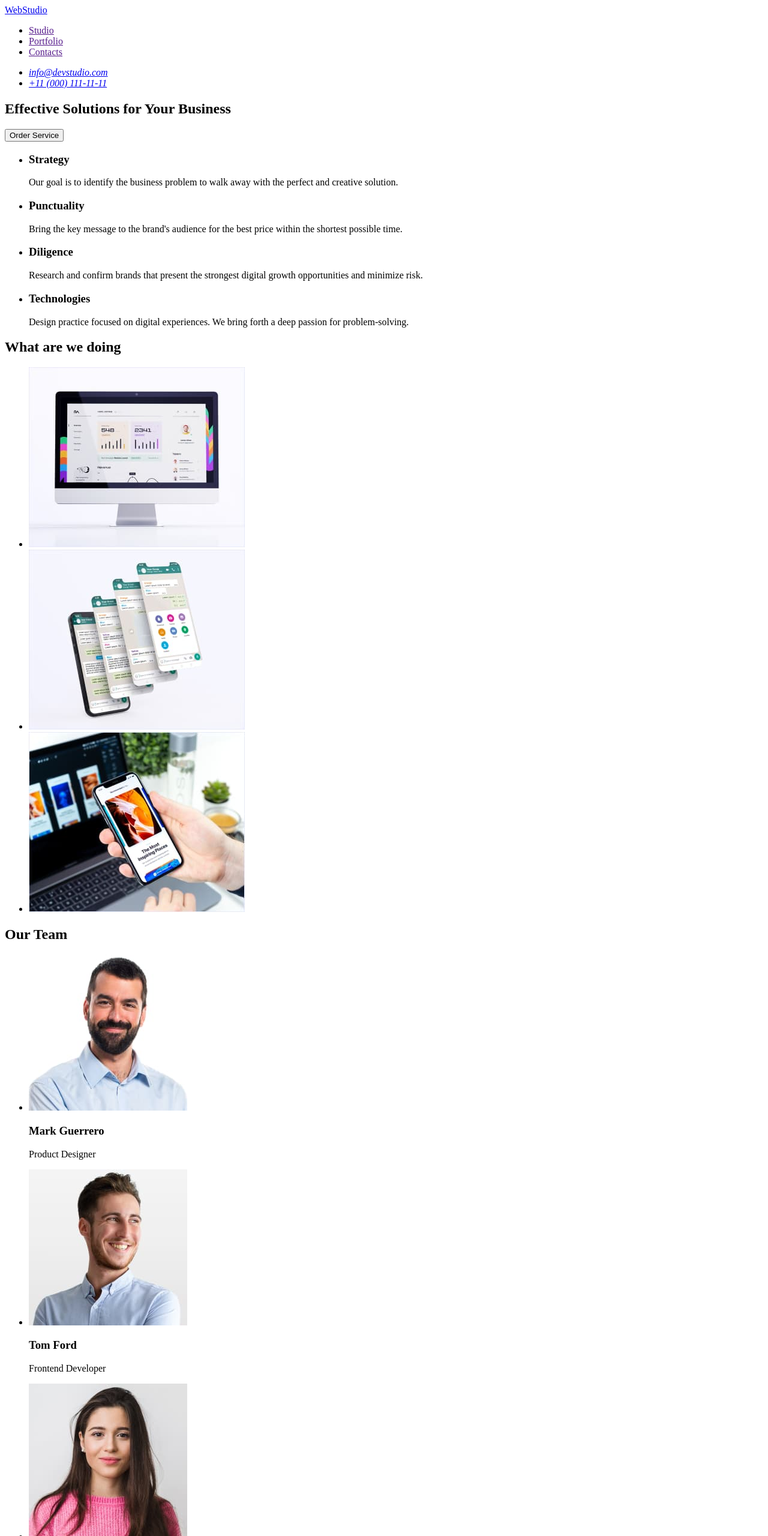
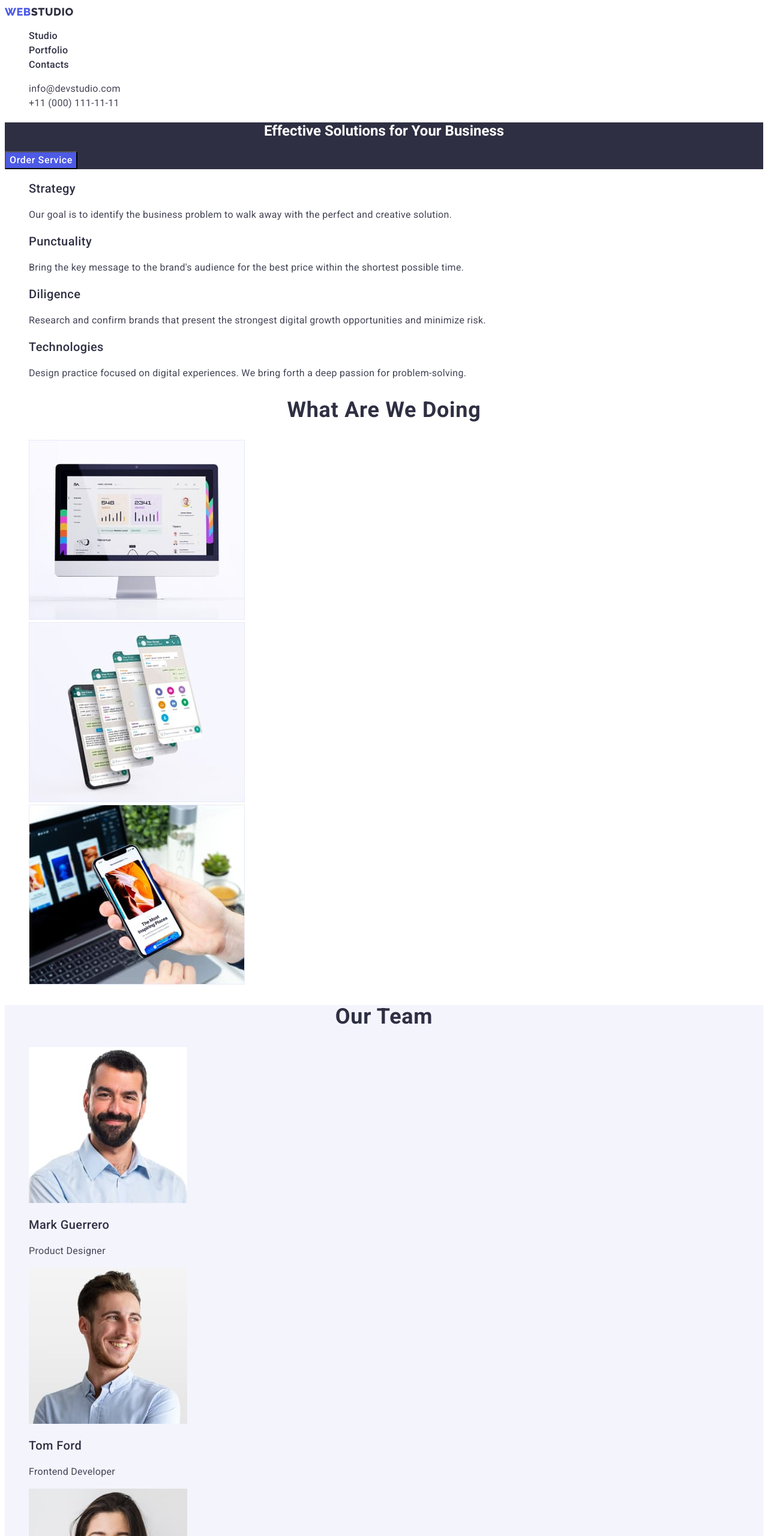
Before and after one commit to StasyukMaryna/goit-markup-hw-02, a plain HTML site: page index.html in a window 1280 px wide. Shown: the top 2560 px of the page at 60% size. Drawn offline with Linux system fonts and the light colour scheme.

Commit message:
Update index.html

```diff
--- a/index.html
+++ b/index.html
@@ -4,59 +4,84 @@
     <meta charset="UTF-8" />
     <meta http-equiv="X-UA-Compatible" content="IE=edge" />
     <meta name="viewport" content="width=device-width, initial-scale=1.0" />
-    <title>Document</title>
+    <title>Studio</title>
+    <link rel="stylesheet" href="./css/styles.css" />
+    <link rel="preconnect" href="https://fonts.googleapis.com" />
+    <link rel="preconnect" href="https://fonts.gstatic.com" crossorigin />
+    <link
+      href="https://fonts.googleapis.com/css2?family=Raleway:wght@800&family=Roboto:wght@400;500;700;900&display=swap"
+      rel="stylesheet"
+    />
   </head>
   <body>
-    <header>
-      <nav>
-        <a href="./index.html">WebStudio</a>
+    <header class="page-header">
+      <nav class="header-navigation">
+        <a class="header-logo" href="./index.html"
+          ><span class="accent">Web</span>Studio</a
+        >
 
-        <ul>
-          <li><a href="">Studio</a></li>
-          <li><a href="">Portfolio</a></li>
-          <li><a href="">Contacts</a></li>
+        <ul class="header-list">
+          <li class="header-item list">
+            <a class="header-link link" href="./index.html">Studio</a>
+          </li>
+          <li class="header-item list">
+            <a class="header-link link" href="./portfolio.html">Portfolio</a>
+          </li>
+          <li class="header-item list">
+            <a class="header-link link" href="">Contacts</a>
+          </li>
         </ul>
       </nav>
-      <address>
-        <ul>
-          <li><a href="mailto:info@devstudio.com">info@devstudio.com</a></li>
-          <li><a href="tel:+110001111111">+11 (000) 111-11-11</a></li>
+      <address class="address">
+        <ul class="box-address list">
+          <li>
+            <a class="header-address link" href="mailto:info@devstudio.com"
+              >info@devstudio.com</a
+            >
+          </li>
+          <li>
+            <a class="header-address link" href="tel:+110001111111"
+              >+11 (000) 111-11-11</a
+            >
+          </li>
         </ul>
       </address>
     </header>
     <main>
-      <section>
-        <h1>Effective Solutions for Your Business</h1>
-        <button type="button">Order Service</button>
+      <section class="service">
+        <h1 class="service-title">Effective Solutions for Your Business</h1>
+        <button class="service-button button" type="button">
+          Order Service
+        </button>
       </section>
 
-      <section>
-        <h2 hidden>features</h2>
-        <ul>
-          <li>
-            <h3>Strategy</h3>
-            <p>
+      <section class="rules">
+        <h2 class="hidden">features</h2>
+        <ul class="rules-list list">
+          <li class="rules-item">
+            <h3 class="rules-title">Strategy</h3>
+            <p class="rules-text">
               Our goal is to identify the business problem to walk away with the
               perfect and creative solution.
             </p>
           </li>
-          <li>
-            <h3>Punctuality</h3>
-            <p>
+          <li class="rules-item">
+            <h3 class="rules-title">Punctuality</h3>
+            <p class="rules-text">
               Bring the key message to the brand's audience for the best price
               within the shortest possible time.
             </p>
           </li>
-          <li>
-            <h3>Diligence</h3>
-            <p>
+          <li class="rules-item">
+            <h3 class="rules-title">Diligence</h3>
+            <p class="rules-text">
               Research and confirm brands that present the strongest digital
               growth opportunities and minimize risk.
             </p>
           </li>
-          <li>
-            <h3>Technologies</h3>
-            <p>
+          <li class="rules-item">
+            <h3 class="rules-title">Technologies</h3>
+            <p class="rules-text">
               Design practice focused on digital experiences. We bring forth a
               deep passion for problem-solving.
             </p>
@@ -64,66 +89,87 @@
         </ul>
       </section>
 
-      <section>
-        <h2>What are we doing</h2>
-        <ul>
-          <li>
-            <img src="./images/Rectangle71.jpg" alt="monitor" width="360" />
+      <section class="presentation">
+        <h2 class="presentation-title">What are we doing</h2>
+        <ul class="presentation-list list">
+          <li class="presentation-item">
+            <img
+              class="presentatin-image"
+              src="./images/Rectangle71.jpg"
+              alt="monitor"
+              width="360"
+            />
           </li>
-          <li>
+          <li class="presentation-item">
             <img
+              class="presentatin-image"
               src="./images/Rectangle71_1.jpg"
               alt="information"
               width="360"
             />
           </li>
-          <li>
-            <img src="./images/Rectangle71_2.jpg" alt="telephone" width="360" />
+          <li class="presentation-item">
+            <img
+              class="presentatin-image"
+              src="./images/Rectangle71_2.jpg"
+              alt="telephone"
+              width="360"
+            />
           </li>
         </ul>
       </section>
 
-      <section>
-        <h2>Our Team</h2>
-        <ul>
-          <li>
+      <section class="team">
+        <h2 class="team-title">Our Team</h2>
+        <ul class="team-list list">
+          <li class="team-item">
             <img
+              class="team-photo"
               src="./images/img.jpg"
               alt="product designer's photo"
               width="264"
             />
-            <h3>Mark Guerrero</h3>
-            <p>Product Designer</p>
+            <h3 class="team-title-name">Mark Guerrero</h3>
+            <p class="team-about">Product Designer</p>
           </li>
-          <li>
+          <li class="team-item">
             <img
+              class="team-photo"
               src="./images/img1.jpg"
               alt="frontend developer photo"
               width="264"
             />
-            <h3>Tom Ford</h3>
-            <p>Frontend Developer</p>
+            <h3 class="team-title-name">Tom Ford</h3>
+            <p class="team-about">Frontend Developer</p>
           </li>
-          <li>
+          <li class="team-item">
             <img
+              class="team-photo"
               src="./images/img2.jpg"
               alt="photo of a marketer"
               width="264"
             />
-            <h3>Camila Garcia</h3>
-            <p>Marketing</p>
+            <h3 class="team-title-name">Camila Garcia</h3>
+            <p class="team-about">Marketing</p>
           </li>
-          <li>
-            <img src="./images/img3.jpg" alt="designer's photo" width="264" />
-            <h3>Daniel Wilson</h3>
-            <p>UI Designer</p>
+          <li class="team-item">
+            <img
+              class="team-photo"
+              src="./images/img3.jpg"
+              alt="designer's photo"
+              width="264"
+            />
+            <h3 class="team-title-name">Daniel Wilson</h3>
+            <p class="team-about">UI Designer</p>
           </li>
         </ul>
       </section>
     </main>
-    <footer>
-      <a href="./index.html">WebStudio</a>
-      <p>
+    <footer class="footer">
+      <a class="footer-logo link" href="./index.html"
+        ><span class="accent">Web</span>Studio</a
+      >
+      <p class="footer-text">
         Increase the flow of customers and sales for your business with digital
         marketing & growth solutions.
       </p>
```
